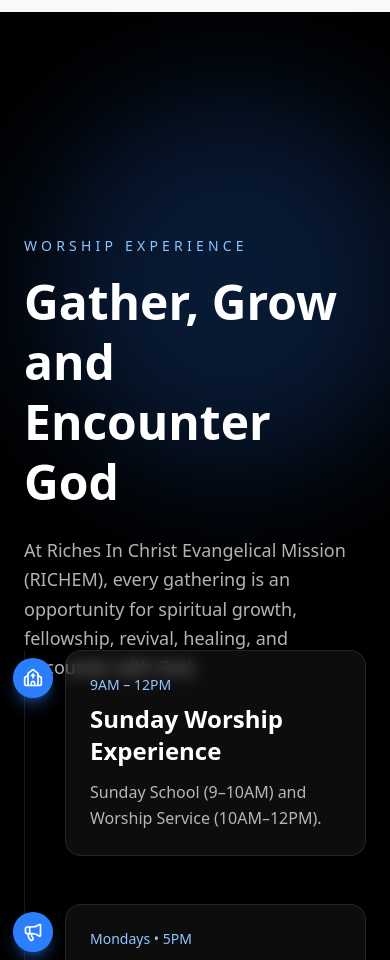
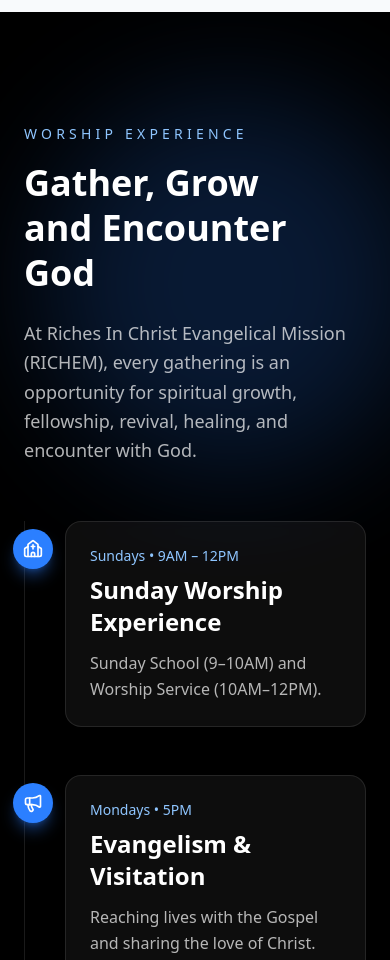
Before and after one commit to adeloyedivine-ship-it/church-site, a Next.js app: page / in a window 390 px wide. Shown: the part 1140-2100 px from the top of the page. Built offline with nearby package versions, Linux system fonts and the light colour scheme.

Commit message:
final premium timeline fix

```diff
--- a/app/components/Services.tsx
+++ b/app/components/Services.tsx
@@ -12,7 +12,7 @@
 const services = [
   {
     title: "Sunday Worship Experience",
-    time: "9AM – 12PM",
+    time: "Sundays • 9AM – 12PM",
     desc: "Sunday School (9–10AM) and Worship Service (10AM–12PM).",
     icon: Church,
   },
@@ -54,21 +54,21 @@
         <div className="absolute w-96 h-96 bg-blue-300 blur-3xl rounded-full bottom-10 right-10"></div>
       </div>
 
-      <div className="relative z-10 max-w-6xl mx-auto grid lg:grid-cols-2 gap-20 items-start">
+      <div className="relative z-10 max-w-6xl mx-auto grid lg:grid-cols-2 gap-14 lg:gap-20 items-start">
 
         <motion.div
           initial={{ opacity: 0, x: -40 }}
           whileInView={{ opacity: 1, x: 0 }}
           transition={{ duration: 0.7 }}
           viewport={{ once: true }}
-          className="sticky top-28"
+          className="lg:sticky lg:top-28"
         >
 
           <p className="uppercase tracking-[0.3em] text-blue-300 text-sm mb-4">
             Worship Experience
           </p>
 
-          <h2 className="text-5xl font-bold leading-tight mb-6">
+          <h2 className="text-4xl md:text-5xl font-bold leading-tight mb-6">
             Gather, Grow <br /> and Encounter God
           </h2>
 
```
